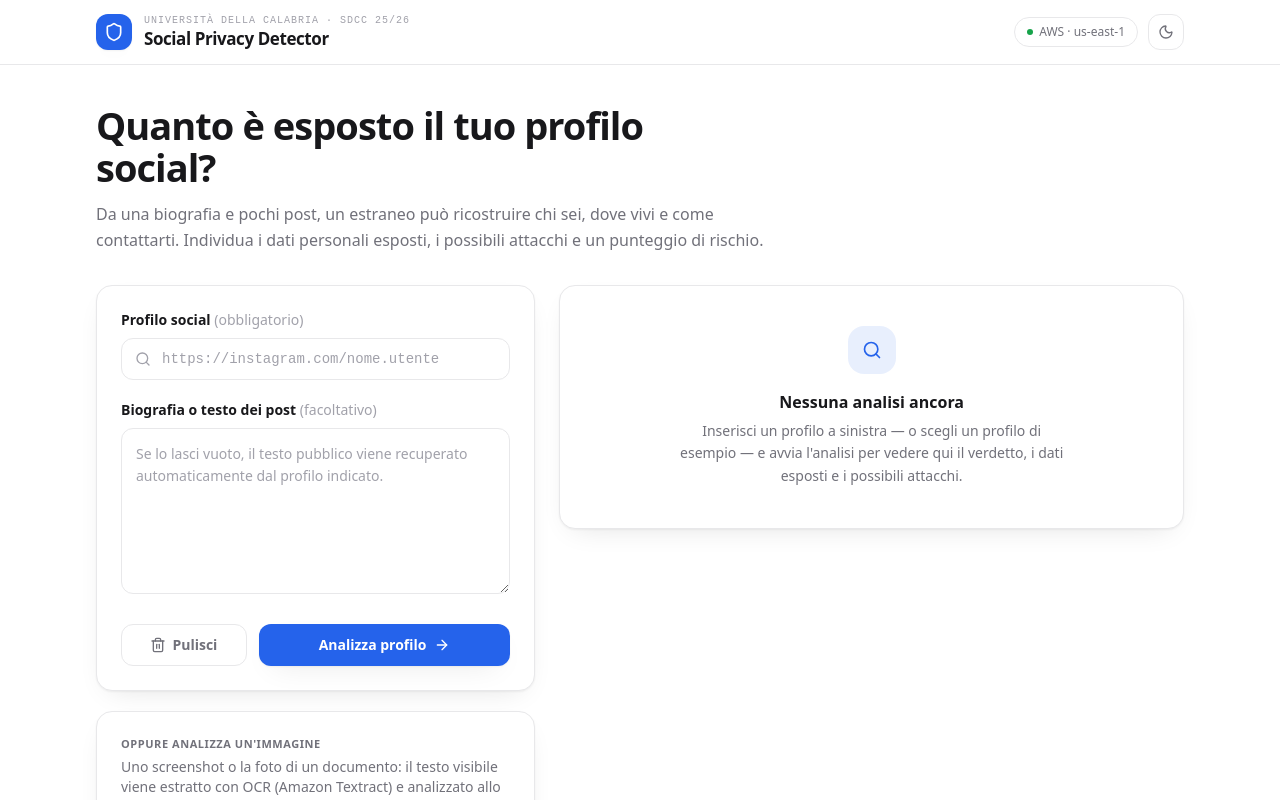
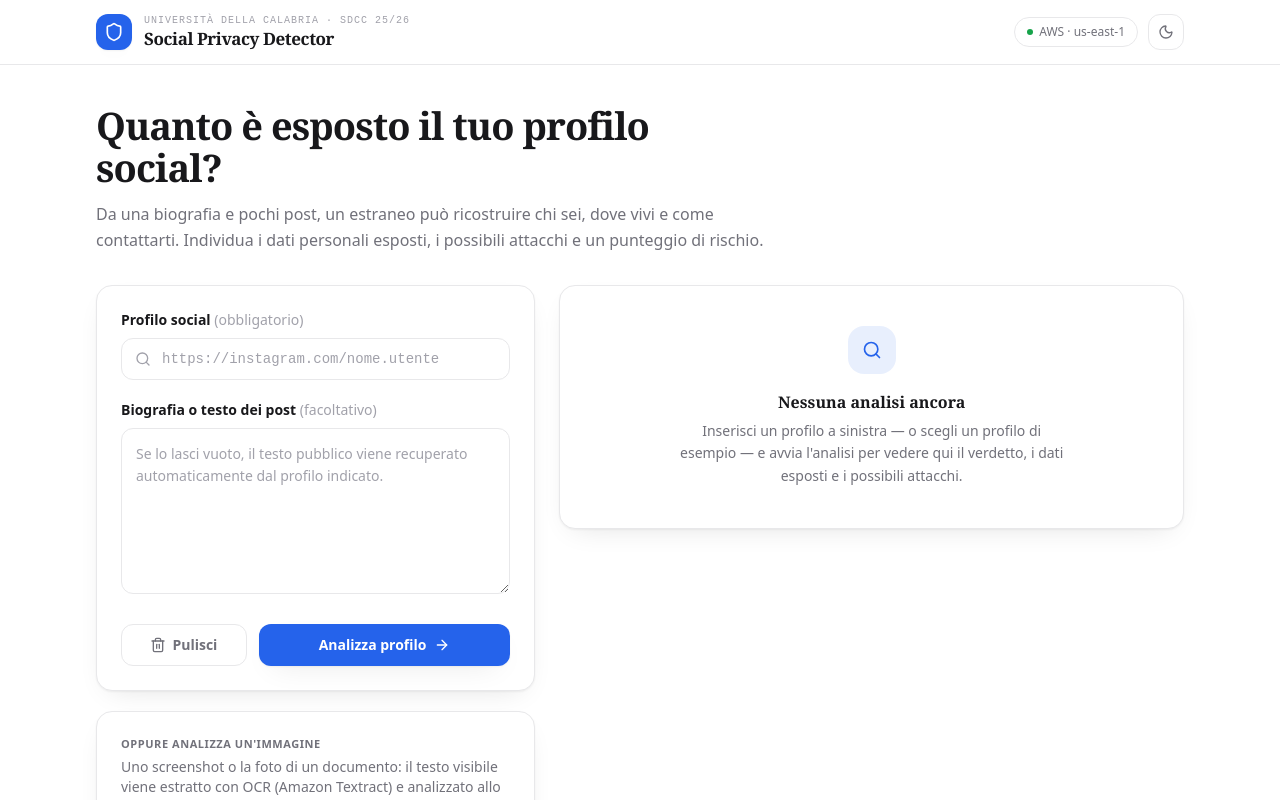
Before and after one commit to filippoabbeduto/social-privacy-detector, a React (Vite) app in the folder frontend/: page / in a window 1280 px wide. Shown: the top 800 px of the page. Built offline with nearby package versions, Linux system fonts and the light colour scheme.

Commit message:
style(frontend): tipografia distintiva — Fraunces (display serif) + Hanken Grotesk (body), via Plus Jakarta Sans

```diff
--- a/frontend/package.json
+++ b/frontend/package.json
@@ -11,8 +11,9 @@
     "lint": "tsc --noEmit"
   },
   "dependencies": {
+    "@fontsource/fraunces": "^5.2.9",
+    "@fontsource/hanken-grotesk": "^5.2.8",
     "@fontsource/ibm-plex-mono": "^5.2.7",
-    "@fontsource/plus-jakarta-sans": "^5.2.8",
     "@tailwindcss/vite": "^4.1.14",
     "@vitejs/plugin-react": "^5.0.4",
     "lucide-react": "^0.546.0",
--- a/frontend/src/index.css
+++ b/frontend/src/index.css
@@ -11,17 +11,22 @@
 
 /* Font bundled (offline). Plus Jakarta Sans = display + testo (sans geometrico
    amichevole, look SaaS moderno). IBM Plex Mono = SOLO stringhe tecniche/ID. */
-@import "@fontsource/plus-jakarta-sans/400.css";
-@import "@fontsource/plus-jakarta-sans/500.css";
-@import "@fontsource/plus-jakarta-sans/600.css";
-@import "@fontsource/plus-jakarta-sans/700.css";
-@import "@fontsource/plus-jakarta-sans/800.css";
+/* Fraunces = display serif contemporaneo con carattere editoriale (titoli, hero,
+   punteggi). Hanken Grotesk = grotesque umanista, quieto e leggibile per il testo.
+   IBM Plex Mono = solo dati estratti dalla macchina (PII, ID). */
+@import "@fontsource/fraunces/500.css";
+@import "@fontsource/fraunces/600.css";
+@import "@fontsource/fraunces/700.css";
+@import "@fontsource/hanken-grotesk/400.css";
+@import "@fontsource/hanken-grotesk/500.css";
+@import "@fontsource/hanken-grotesk/600.css";
+@import "@fontsource/hanken-grotesk/700.css";
 @import "@fontsource/ibm-plex-mono/400.css";
 @import "@fontsource/ibm-plex-mono/500.css";
 
 @theme {
-  --font-display: "Plus Jakarta Sans", ui-sans-serif, system-ui, sans-serif;
-  --font-sans: "Plus Jakarta Sans", ui-sans-serif, system-ui, sans-serif;
+  --font-display: "Fraunces", Georgia, ui-serif, serif;
+  --font-sans: "Hanken Grotesk", ui-sans-serif, system-ui, sans-serif;
   --font-mono: "IBM Plex Mono", ui-monospace, monospace;
 
   --color-bg: var(--c-bg);
```
Also changed, not shown: 1 other file (tests, documents, lock files or other folders).
